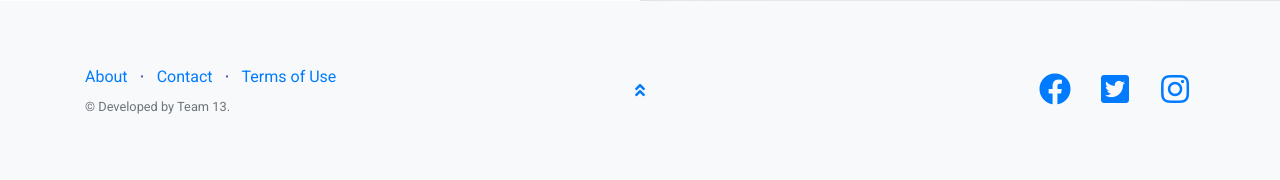
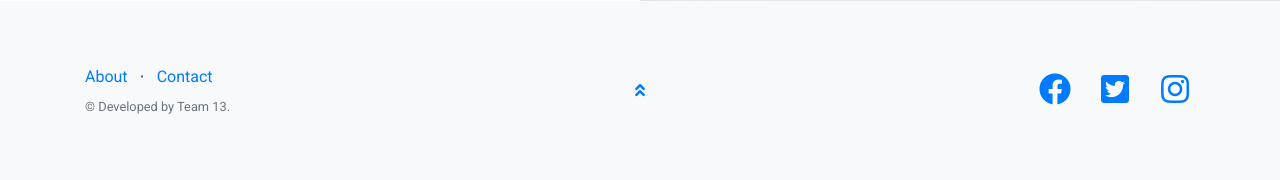
Before and after one commit to ShilpaChanshetti/Zoom-Travel, a Flask app: page / in a window 1280 px wide. Shown: the part 2417-2597 px from the top of the page. Run offline with Flask 2, Linux system fonts and the light colour scheme; some libraries are stand-ins or nearby versions.

Commit message:
added favicon

```diff
--- a/templates/index.html
+++ b/templates/index.html
@@ -6,18 +6,19 @@
   <meta name="viewport" content="width=device-width, initial-scale=1, shrink-to-fit=no">
   <meta name="description" content="">
   <meta name="author" content="">
+  <link rel='icon' href='/static/img/favicon.ico' type='image/x-icon' />
 
   <title>Zoom Travel</title>
 
-  <!-- Bootstrap core CSS -->
+
+  <link href="https://fonts.googleapis.com/css?family=Roboto:300,400,700,300italic,400italic,700italic" rel="stylesheet" type="text/css">
+ <!-- Bootstrap core CSS -->
   <link rel="stylesheet" href="https://stackpath.bootstrapcdn.com/bootstrap/4.1.3/css/bootstrap.min.css" integrity="sha384-MCw98/SFnGE8fJT3GXwEOngsV7Zt27NXFoaoApmYm81iuXoPkFOJwJ8ERdknLPMO" crossorigin="anonymous">
 
 
   <!-- Custom fonts for this template -->
   <link rel="stylesheet" type="text/css" href="{{ url_for('static', filename='vendor/fontawesome-free/css/all.min.css')}}" />
   <link rel="stylesheet" type="text/css" href="{{ url_for('static', filename='vendor/simple-line-icons/css/simple-line-icons.css')}}" />
-
-  <link href="https://fonts.googleapis.com/css?family=Roboto:300,400,700,300italic,400italic,700italic" rel="stylesheet" type="text/css">
 
   <!-- Custom styles for this template -->
   <link rel="stylesheet" type="text/css" href="{{ url_for('static', filename='css/landing-page.css')}}" />
@@ -144,10 +145,6 @@
             <li class="list-inline-item">
               <a href="{{url_for('contactUs')}}">Contact</a>
             </li>
-            <li class="list-inline-item">&sdot;</li>
-            <li class="list-inline-item">
-              <a href="#">Terms of Use</a>
-            </li>
           </ul>
           <p class="text-muted small mb-4 mb-lg-0">&copy; Developed by Team 13.</p>
         </div>
```
Also changed, not shown: static/img/favicon.ico (added).
